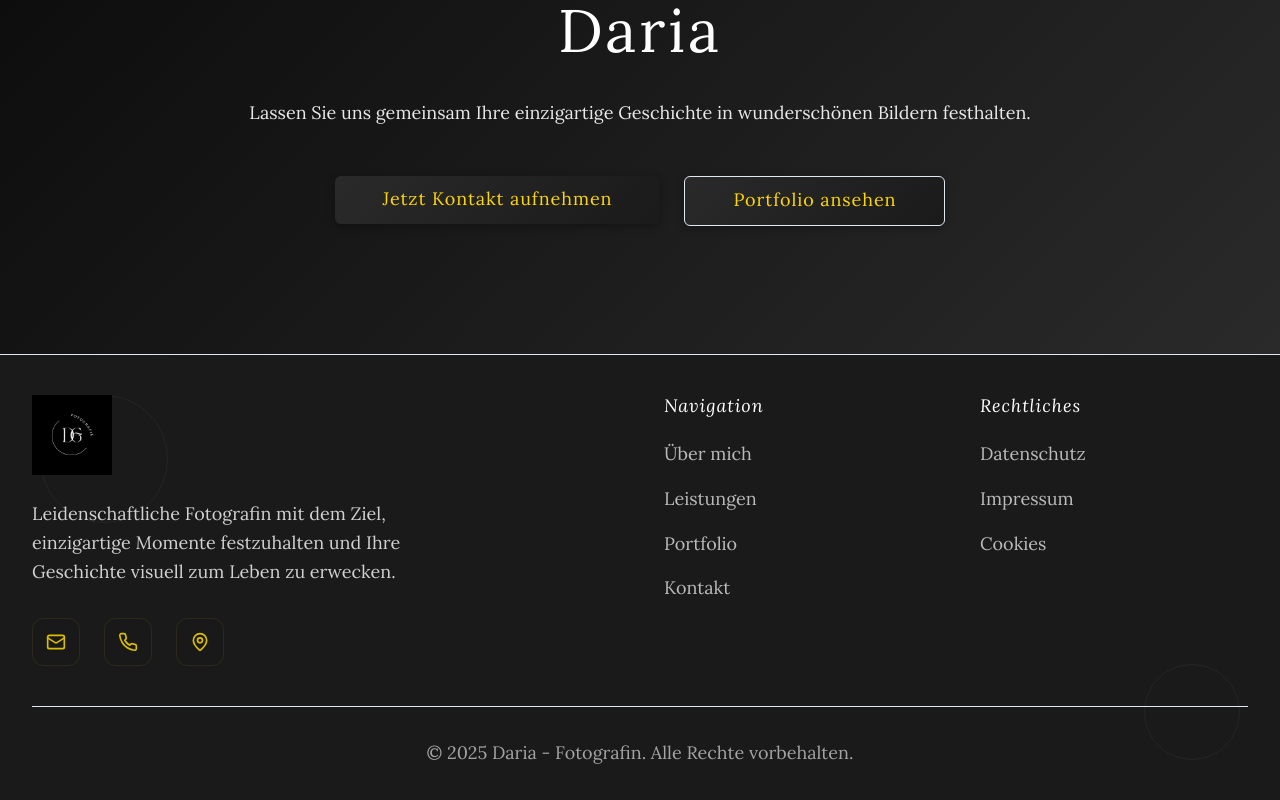
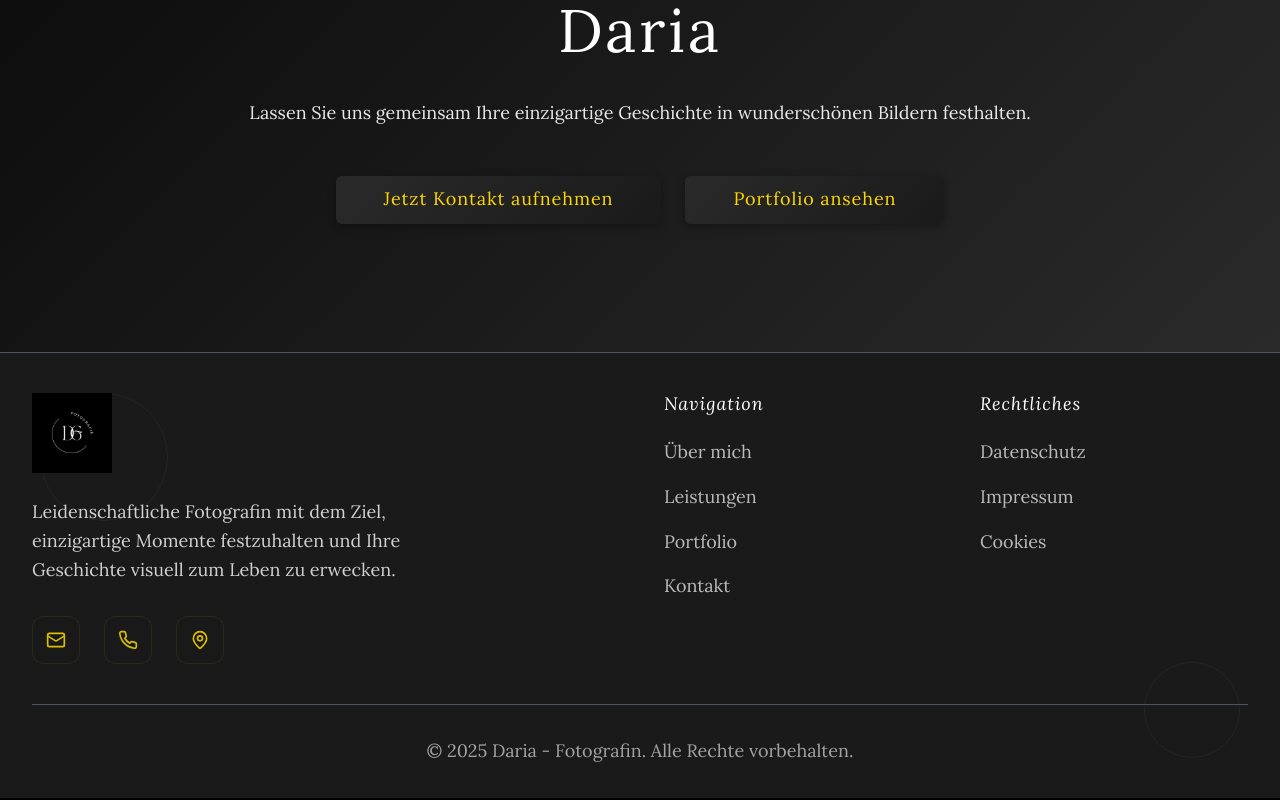
Before and after one commit to EwgenijBril/Fotostudio, a Next.js app: page /about-mich in a window 1280 px wide. Shown: the part 2700-3500 px from the top of the page. Built offline with nearby package versions, Linux system fonts and the light colour scheme.

Commit message:
change style

```diff
--- a/app/about-mich/page.tsx
+++ b/app/about-mich/page.tsx
@@ -190,7 +190,6 @@ export default function AboutPage() {
               </Button>
               <Button
                 asChild
-                variant="outline"
                 size="lg"
                 className="px-12 py-6 btn-primary text-lg"
               >
--- a/app/globals.css
+++ b/app/globals.css
@@ -503,10 +503,10 @@
   }
 
   .btn-primary:hover {
-    background: linear-gradient(135deg, #FFD700 0%, #FFA500 100%);
-    color: #000;
+    background: linear-gradient(135deg, #1a1a1a 0%, #0a0a0a 50%, #000000 100%);
+    color: #FFD700;
     border-color: #FFD700;
-    box-shadow: 0 4px 16px rgba(255, 215, 0, 0.2);
+    box-shadow: 0 4px 16px rgba(255, 215, 0, 0.15);
   }
 
   .btn-primary:hover::before {
--- a/components/footer.tsx
+++ b/components/footer.tsx
@@ -12,7 +12,7 @@ export function Footer() {
   }, [])
 
   return (
-    <footer className="bg-dark-secondary border-t border-gold/20 relative overflow-hidden">
+    <footer className="bg-dark-secondary border-t border-t-gray-600 border-gold/20 relative overflow-hidden">
       <div className="absolute inset-0 opacity-5">
         <div className="absolute top-10 left-10 w-32 h-32 border border-gold rounded-full" />
         <div className="absolute bottom-10 right-10 w-24 h-24 border border-gold rounded-full" />
@@ -94,7 +94,7 @@ export function Footer() {
         </div>
 
         <div
-          className={`border-t border-gold/20 mt-10 py-8 text-center ${isVisible ? "animate-cinematic-fade-in" : ""}`}
+          className={`border-t border-t-gray-600 border-gold/20 mt-10 py-8 text-center ${isVisible ? "animate-cinematic-fade-in" : ""}`}
           style={{ animationDelay: "0.6s" }}
         >
           <p className="text-white/60 font-light">
--- a/components/navigation.tsx
+++ b/components/navigation.tsx
@@ -71,7 +71,7 @@ export function Navigation() {
                 Portfolio
                 <ChevronDown className="ml-2 h-5 w-5 group-hover:rotate-180 transition-transform duration-500" />
               </button>
-              <div className="absolute top-full left-0 mt-6 w-80 glass-gold cinematic-shadow rounded-xl opacity-0 invisible group-hover:opacity-100 group-hover:visible transition-all duration-500 transform group-hover:translateY-0 translateY-4">
+              <div className="absolute top-full left-0 mt-6 w-80 cinematic-shadow rounded-xl bg-stone-800 invisible group-hover:opacity-100 group-hover:visible transition-all duration-500 transform group-hover:translateY-0 translateY-4">
                 <div className="p-6 space-y-2">
                   {portfolioItems.map((item, index) => (
                     <Link
@@ -135,7 +135,7 @@ export function Navigation() {
             isOpen ? "max-h-screen opacity-100 pb-8" : "max-h-0 opacity-0"
           }`}
         >
-          <div className="glass-gold rounded-2xl m-4 p-8 space-y-4 cinematic-shadow">
+          <div className="rounded-2xl m-4 p-8 space-y-4 cinematic-shadow">
             {[
               { name: "Home", href: "/" },
               { name: "Über mich", href: "/about-mich" },
--- a/components/ui/button.tsx
+++ b/components/ui/button.tsx
@@ -5,7 +5,7 @@ import { cva, type VariantProps } from 'class-variance-authority'
 import { cn } from '@/lib/utils'
 
 const buttonVariants = cva(
-  'inline-flex items-center justify-center gap-2 whitespace-nowrap rounded-md text-sm font-medium ring-offset-background transition-colors focus-visible:outline-none focus-visible:ring-2 focus-visible:ring-ring focus-visible:ring-offset-2 disabled:pointer-events-none disabled:opacity-50 [&_svg]:pointer-events-none [&_svg]:size-4 [&_svg]:shrink-0',
+  'inline-flex items-center justify-center gap-2 whitespace-nowrap rounded-md text-sm font-medium ring-offset-background transition-colors focus-visible:outline-none disabled:pointer-events-none disabled:opacity-50 [&_svg]:pointer-events-none [&_svg]:size-4 [&_svg]:shrink-0',
   {
     variants: {
       variant: {
@@ -13,7 +13,7 @@ const buttonVariants = cva(
         destructive:
           'bg-destructive text-destructive-foreground hover:bg-destructive/90',
         outline:
-          'border border-input bg-background hover:bg-accent hover:text-accent-foreground',
+          'border-input bg-background hover:bg-accent hover:text-accent-foreground',
         secondary:
           'bg-secondary text-secondary-foreground hover:bg-secondary/80',
         ghost: 'hover:bg-accent hover:text-accent-foreground',
--- a/components/ui/input.tsx
+++ b/components/ui/input.tsx
@@ -8,7 +8,7 @@ const Input = React.forwardRef<HTMLInputElement, React.ComponentProps<'input'>>(
       <input
         type={type}
         className={cn(
-          'flex h-10 w-full rounded-md border border-input bg-background px-3 py-2 text-base ring-offset-background file:border-0 file:bg-transparent file:text-sm file:font-medium file:text-foreground placeholder:text-muted-foreground focus-visible:outline-none focus-visible:ring-2 focus-visible:ring-ring focus-visible:ring-offset-2 disabled:cursor-not-allowed disabled:opacity-50 md:text-sm',
+          'flex h-10 w-full rounded-md border-input bg-background px-3 py-2 text-base ring-offset-background file:border-0 file:bg-transparent file:text-sm file:font-medium file:text-foreground focus-visible:outline-none disabled:cursor-not-allowed disabled:opacity-50 md:text-sm',
           className,
         )}
         ref={ref}
--- a/components/ui/select.tsx
+++ b/components/ui/select.tsx
@@ -19,7 +19,7 @@ const SelectTrigger = React.forwardRef<
   <SelectPrimitive.Trigger
     ref={ref}
     className={cn(
-      'flex h-10 w-full items-center justify-between rounded-md border border-input bg-background px-3 py-2 text-sm ring-offset-background placeholder:text-muted-foreground focus:outline-none focus:ring-2 focus:ring-ring focus:ring-offset-2 disabled:cursor-not-allowed disabled:opacity-50 [&>span]:line-clamp-1',
+      'flex h-10 w-full items-center justify-between rounded-md border-input bg-background px-3 py-2 text-sm ring-offset-background placeholder:text-muted-foreground disabled:cursor-not-allowed disabled:opacity-50 [&>span]:line-clamp-1',
       className,
     )}
     {...props}
@@ -75,7 +75,7 @@ const SelectContent = React.forwardRef<
     <SelectPrimitive.Content
       ref={ref}
       className={cn(
-        'relative z-50 max-h-96 min-w-[8rem] overflow-hidden rounded-md border bg-popover text-popover-foreground shadow-md data-[state=open]:animate-in data-[state=closed]:animate-out data-[state=closed]:fade-out-0 data-[state=open]:fade-in-0 data-[state=closed]:zoom-out-95 data-[state=open]:zoom-in-95 data-[side=bottom]:slide-in-from-top-2 data-[side=left]:slide-in-from-right-2 data-[side=right]:slide-in-from-left-2 data-[side=top]:slide-in-from-bottom-2',
+        'relative z-50 max-h-96 min-w-[8rem] overflow-hidden rounded-md bg-popover text-popover-foreground shadow-md data-[state=open]:animate-in data-[state=closed]:animate-out data-[state=closed]:fade-out-0 data-[state=open]:fade-in-0 data-[state=closed]:zoom-out-95 data-[state=open]:zoom-in-95 data-[side=bottom]:slide-in-from-top-2 data-[side=left]:slide-in-from-right-2 data-[side=right]:slide-in-from-left-2 data-[side=top]:slide-in-from-bottom-2',
         position === 'popper' &&
           'data-[side=bottom]:translate-y-1 data-[side=left]:-translate-x-1 data-[side=right]:translate-x-1 data-[side=top]:-translate-y-1',
         className,
--- a/components/ui/textarea.tsx
+++ b/components/ui/textarea.tsx
@@ -9,7 +9,7 @@ const Textarea = React.forwardRef<
   return (
     <textarea
       className={cn(
-        'flex min-h-[80px] w-full rounded-md border border-input bg-background px-3 py-2 text-base ring-offset-background placeholder:text-muted-foreground focus-visible:outline-none focus-visible:ring-2 focus-visible:ring-ring focus-visible:ring-offset-2 disabled:cursor-not-allowed disabled:opacity-50 md:text-sm',
+        'flex min-h-[80px] w-full rounded-md border-input bg-background px-3 py-2 text-base ring-offset-background placeholder:text-muted-foreground focus-visible:outline-none disabled:cursor-not-allowed disabled:opacity-50 md:text-sm',
         className,
       )}
       ref={ref}
```
